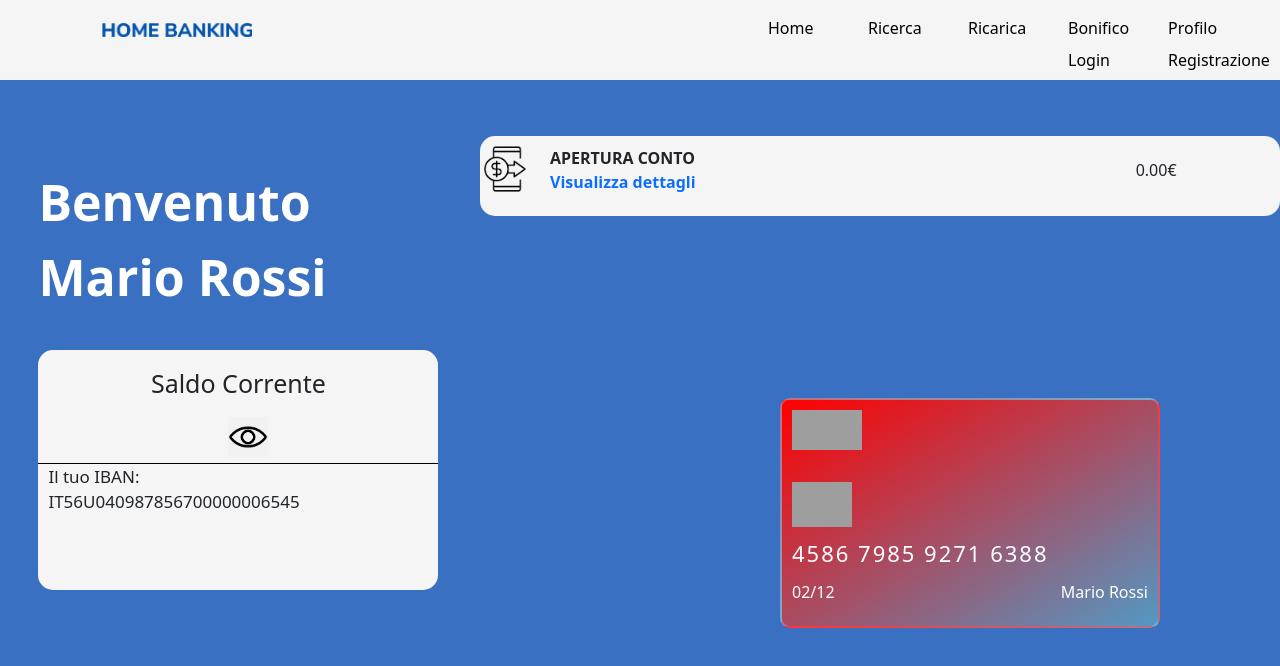
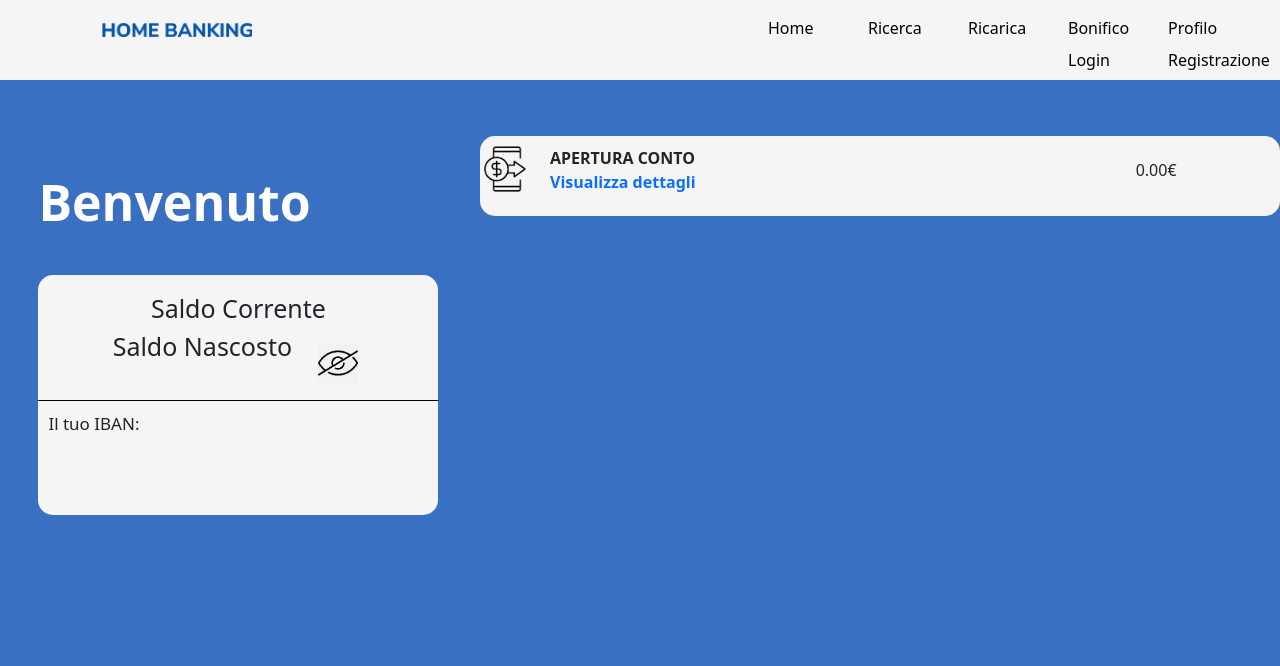
Before and after one commit to PROJECT-WORK-ITS/HOME-BANKING-APP, an Angular app in the folder front-end/: page /home in a window 1280 px wide. Shown: the top 666 px of the page. Built offline with nearby package versions, Linux system fonts and the light colour scheme; no server answers; sample sign-in values are in the browser's storage; grey boxes are pictures that could not be loaded.

Commit message:
Home ts non finito

```diff
--- a/front-end/src/app/components/home/home.component.css
+++ b/front-end/src/app/components/home/home.component.css
@@ -33,14 +33,20 @@
     font-size: 40px;
     display: flex;
     justify-content: center;
+    button{
+      border: 0;
+      margin-left: 20px;
+      background-color: whitesmoke;
+    }
     img {
       height: 40px;
       width: 40px;
-      margin-left: 20px;
       cursor: pointer;
     }
   }
   .iban {
+    padding-top: 10px;
+    margin-top: 10px;
     text-align: left;
     font-size: 17px;
     padding-left: 10px;
@@ -82,3 +88,7 @@
     padding-left: 55vh;
   }
 }
+
+.saldo-nascosto{
+  font-size: 25px;
+}
--- a/front-end/src/app/components/home/home.component.html
+++ b/front-end/src/app/components/home/home.component.html
@@ -2,17 +2,21 @@
   <div class="left-container">
     <div class="nome">
       Benvenuto <br />
-      Mario Rossi
+      <span>{{ userData?.firstName }} </span><span>{{ userData?.lastName }}</span>
     </div>
     <div class="saldo">
       <div class="top">Saldo Corrente</div>
-      <div class="bottom">
-        <div><span></span></div>
-        <div><img src="assets/occhio.png" /></div>
+      <div class="bottom" *ngIf="!saldoNascosto">
+        <div><span *ngIf="saldo">{{ saldo }}</span><span *ngIf="!saldo">-</span></div>
+        <button (click)="nascondiSaldo(true)"><img src="assets/occhio.png"/></button>
+      </div>
+      <div class="bottom" *ngIf="saldoNascosto">
+        <div class="saldo-nascosto"><span>Saldo Nascosto</span></div>
+        <button (click)="nascondiSaldo(false)"><img src="assets/occhionascosto.png"/></button>
       </div>
       <div class="iban">
         Il tuo IBAN: <br />
-        <span>IT56U040987856700000006545</span>
+        <span>{{ userData?.IBAN }}</span>
       </div>
     </div>
   </div>
@@ -28,4 +32,4 @@
     </div>
   </div>
 </div>
-<app-credit-card></app-credit-card>
+<!-- <app-credit-card></app-credit-card> -->
--- a/front-end/src/app/components/home/home.component.ts
+++ b/front-end/src/app/components/home/home.component.ts
@@ -1,23 +1,41 @@
 import { Component, OnInit } from '@angular/core';
 import { HomePageService } from '../../services/home-page.service';
+import { AuthService } from '../../services/auth.service';
 @Component({
   selector: 'app-home',
   templateUrl: './home.component.html',
   styleUrl: './home.component.css',
 })
 export class HomeComponent implements OnInit {
-  saldo: number = 0;
-  contoCorrenteId: string = '66eadd7dd264ccbc4e20588b'; // Sostituisci con l'ID reale del conto corrente
+  public saldo: number = 0;
+  public saldoNascosto: boolean = true;
+  public userData: any;
 
-  constructor(private homePageService: HomePageService) {}
+  constructor(
+    private homePageService: HomePageService,
+    private authSrv: AuthService
+  ) {}
 
   ngOnInit(): void {
+    this.authSrv.currentUser$.subscribe({
+      next: (data) => {
+        this.userData = data;
         this.loadAccountInfo();
+      },
+      error: (err) => {
+        console.error(
+          "Errore nel recupero delle informazioni dell'user",
+          err
+        );
+      },
+    });
   }
 
   loadAccountInfo(): void {
-    this.homePageService.getAccountInfo(this.contoCorrenteId).subscribe({
+    if(this.userData){
+      this.homePageService.getAccountInfo(this.userData.id).subscribe({
         next: (data) => {
+          console.log(data)
           this.saldo = data.saldo;
         },
         error: (err) => {
@@ -29,3 +47,8 @@ export class HomeComponent implements OnInit {
       });
     }
   }
+
+  public nascondiSaldo(condition: boolean){
+    this.saldoNascosto = condition;
+  }
+}
```
Also changed, not shown: front-end/public/assets/occhionascosto.png (added). Lines whose indentation alone changed are shown as unchanged.
